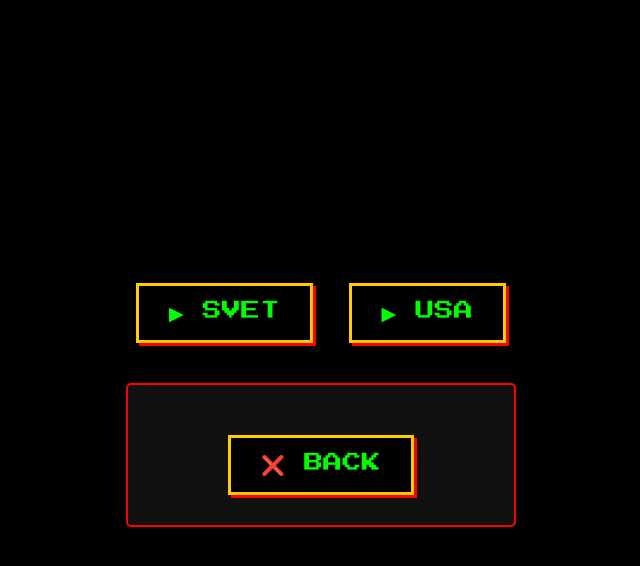
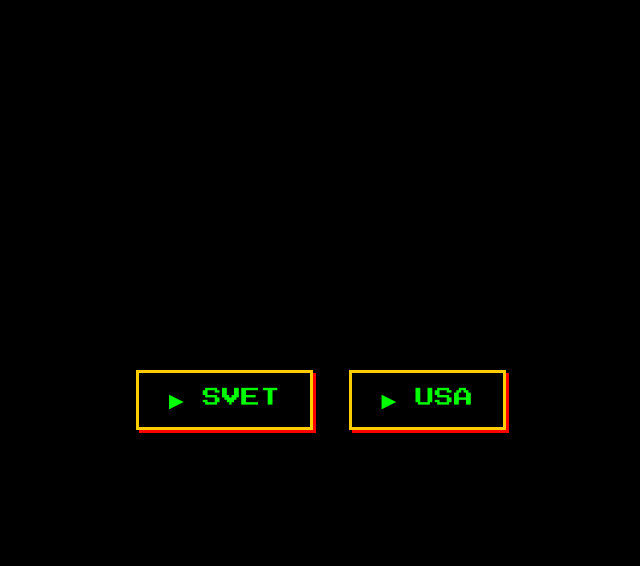
Before and after one commit to matusberes43/boban, a PHP site: page / in a window 1280 px wide. Shown: the top 566 px of the page, without its empty margins (319-959 px from the left). Run offline with PHP 8.4, Linux system fonts and the light colour scheme.

Commit message:
Update styles.css

```diff
--- a/styles.css
+++ b/styles.css
@@ -104,4 +104,28 @@ button:hover {
     padding: 20px;
     border: 2px solid #ff0000;
     border-radius: 5px;
-    box-shadow: 0 0
+    box-shadow: 0 0 10px #ff0000;
+    max-width: 600px;
+    text-align: center;
+    display: none;
+    opacity: 0;
+    transition: opacity 0.5s ease-in-out;
+}
+
+#list-items li {
+    background-color: #222;
+    margin: 10px 0;
+    padding: 10px;
+    border: 1px solid #ffcc00;
+    font-size: 1rem;
+    color: #00ff00;
+}
+
+#close-list {
+    margin-top: 15px;
+    padding: 10px;
+    background: red;
+    color: white;
+    border: none;
+    cursor: pointer;
+}
```
